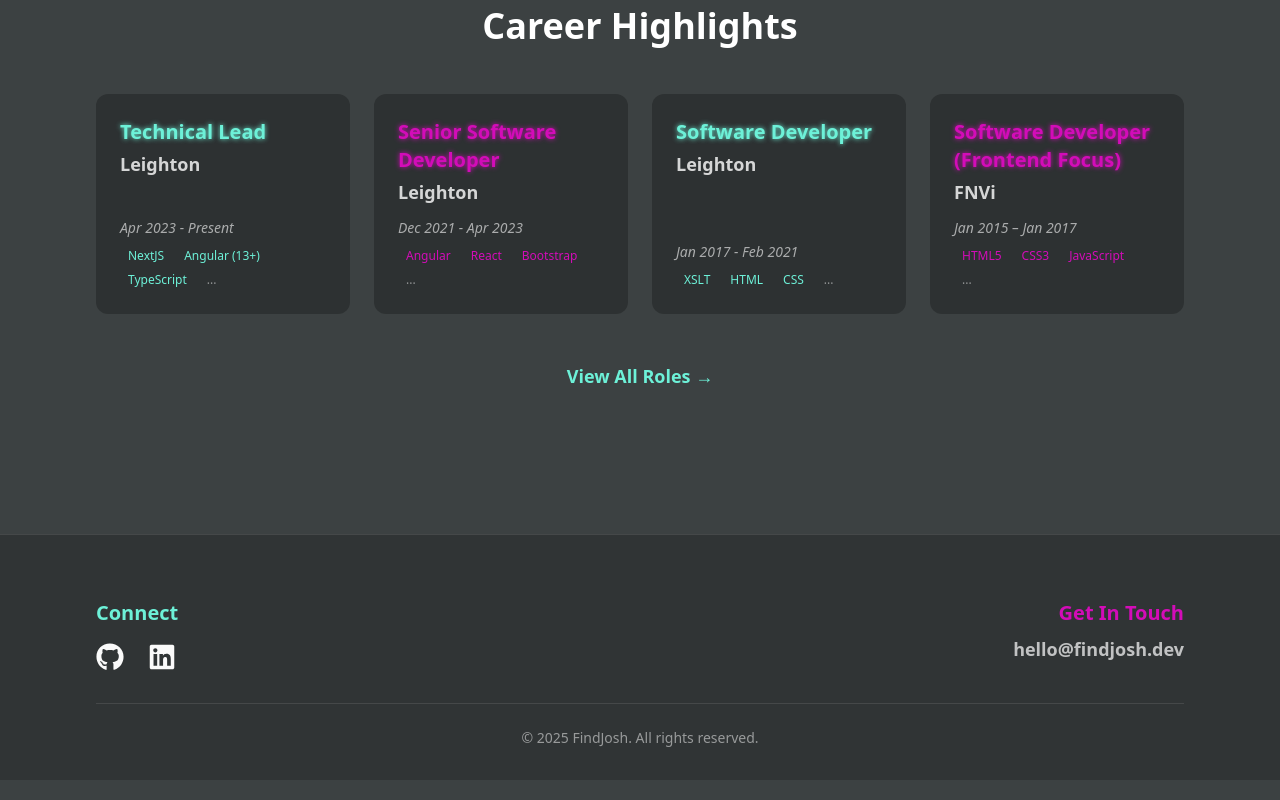
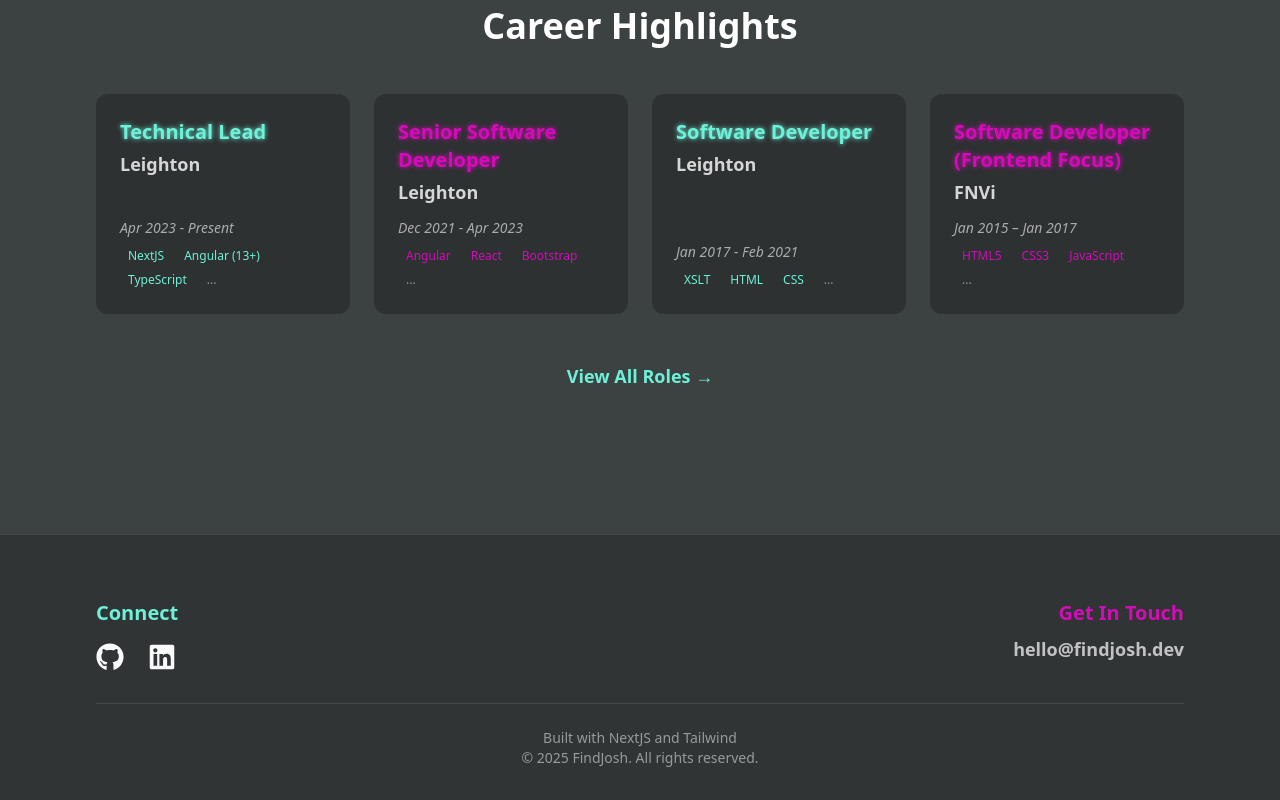
Before and after one commit to joshhallan/portfolio2025, a Next.js app: page / in a window 1280 px wide. Shown: the part 3134-3934 px from the top of the page. Built offline with nearby package versions, Linux system fonts and the light colour scheme.

Commit message:
Updated footer

```diff
--- a/package.json
+++ b/package.json
@@ -6,7 +6,8 @@
     "dev": "next dev --turbopack",
     "build": "next build --turbopack",
     "start": "next start",
-    "lint": "eslint"
+    "lint": "eslint",
+    "deploy": "npm run build && firebase deploy"
   },
   "dependencies": {
     "firebase": "^12.3.0",
--- a/src/components/Global/Footer/Footer.tsx
+++ b/src/components/Global/Footer/Footer.tsx
@@ -80,6 +80,9 @@ export default function Footer() {
         <hr className="border-white/10 my-6" />
 
         <div className="text-center text-sm text-white/50">
+          <p>Built with NextJS and Tailwind</p>
+        </div>
+        <div className="text-center text-sm text-white/50">
           <p>&copy; {currentYear} FindJosh. All rights reserved.</p>
         </div>
       </div>
```
